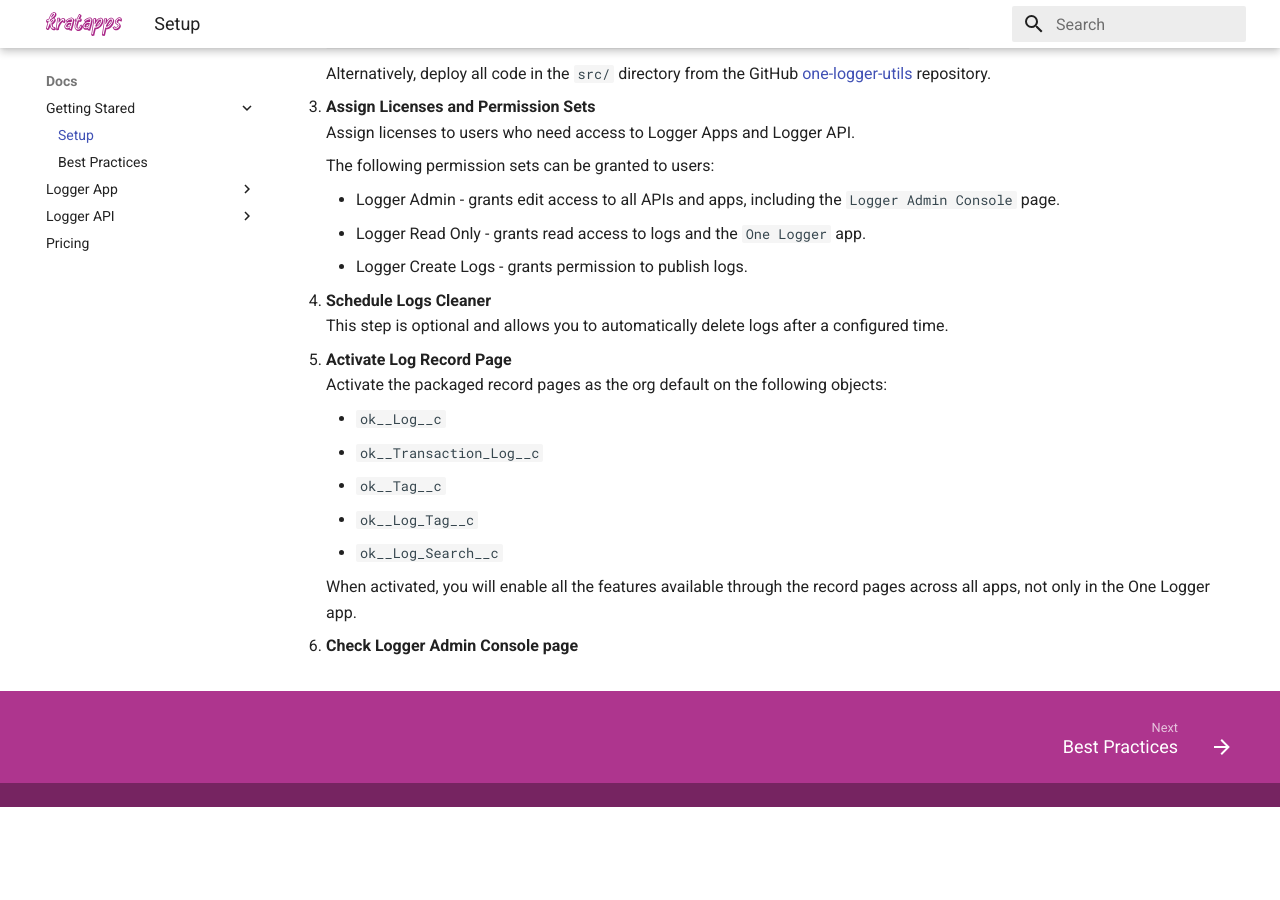
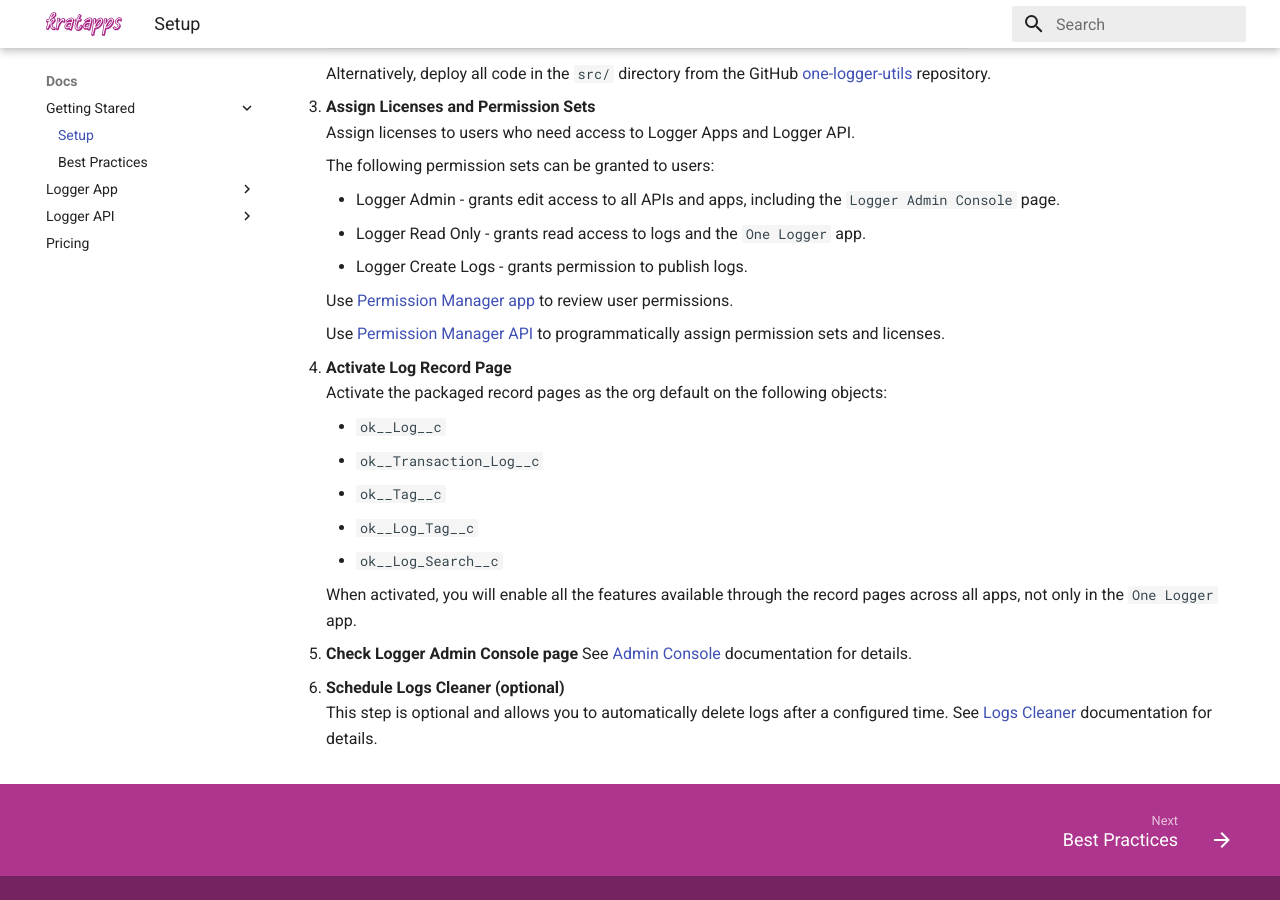
Before and after one commit to kratapps/one-logger-kratapps-com, an MkDocs documentation site: the page built from docs/docs/getting-started/setup.md, in a window 1280 px wide and 900 px high, scrolled down 530 px. Built offline with MkDocs 1.6.1 and Material for MkDocs 9.7.7, drawn with Linux system fonts in a browser that asks for light colours; before the commit the page ends 1337 px from its top, so only the background shows below that.

Commit message:
Update docs.

```diff
--- a/docs/docs/getting-started/setup.md
+++ b/docs/docs/getting-started/setup.md
@@ -29,10 +29,11 @@
     - Logger Read Only - grants read access to logs and the `One Logger` app.
     - Logger Create Logs - grants permission to publish logs.
 
-4. **Schedule Logs Cleaner**
-   This step is optional and allows you to automatically delete logs after a configured time.
+    Use [Permission Manager app](../app/permission-manager.md) to review user permissions.
 
-5. **Activate Log Record Page**
+    Use [Permission Manager API](../../reference/PermissionManager.md) to programmatically assign permission sets and licenses.
+
+4. **Activate Log Record Page**
    Activate the packaged record pages as the org default on the following objects:
 
     - `ok__Log__c`
@@ -41,6 +42,11 @@
     - `ok__Log_Tag__c`
     - `ok__Log_Search__c`
 
-    When activated, you will enable all the features available through the record pages across all apps, not only in the One Logger app.
+    When activated, you will enable all the features available through the record pages across all apps, not only in the `One Logger` app.
 
-6. **Check Logger Admin Console page**
+5. **Check Logger Admin Console page**
+   See [Admin Console](../app/admin-console.md) documentation for details.
+
+6. **Schedule Logs Cleaner (optional)**
+   This step is optional and allows you to automatically delete logs after a configured time.
+   See [Logs Cleaner](../app/logs-cleaner.md) documentation for details.
--- a/mkdocs.yml
+++ b/mkdocs.yml
@@ -100,7 +100,7 @@
     - PermissionManager: reference/PermissionManager.md
     - LoggerTestUtil: reference/LoggerTestUtil.md
   - Release Notes:
-      - 1.44: release-notes/1.44.md
-      - 1.43: release-notes/1.43.md
+    - 1.44: release-notes/1.44.md
+    - 1.43: release-notes/1.43.md
   - Plugins:
-      - Slack for One Logger: plugins/slack-for-one-logger.md
+    - Slack for One Logger: plugins/slack-for-one-logger.md
```
